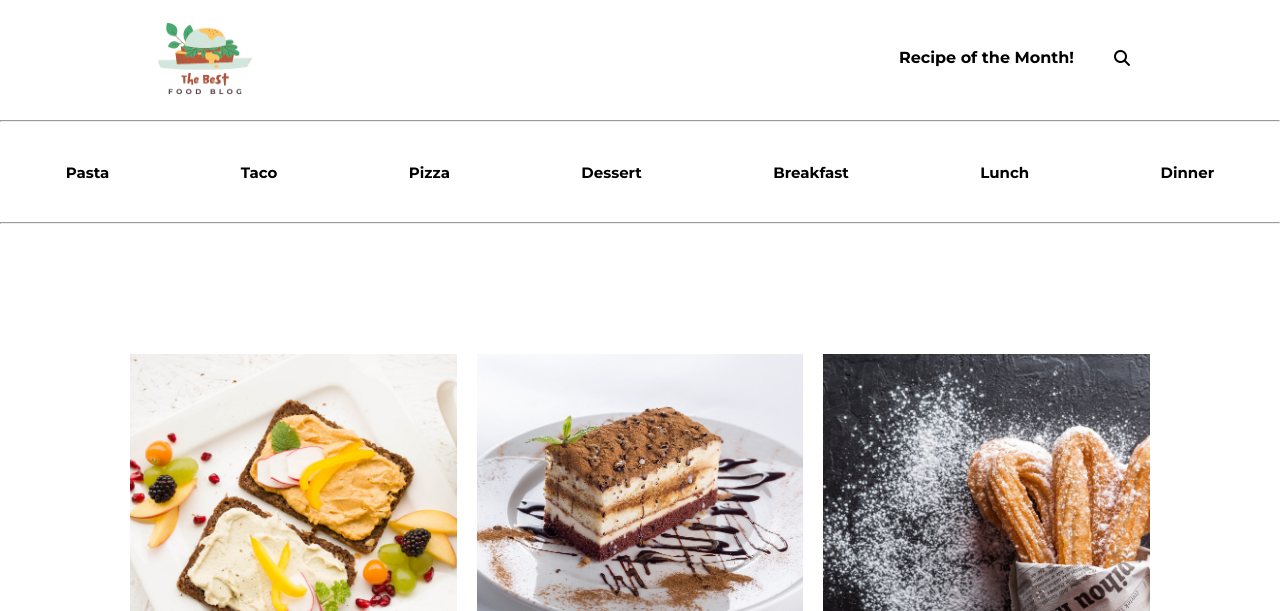
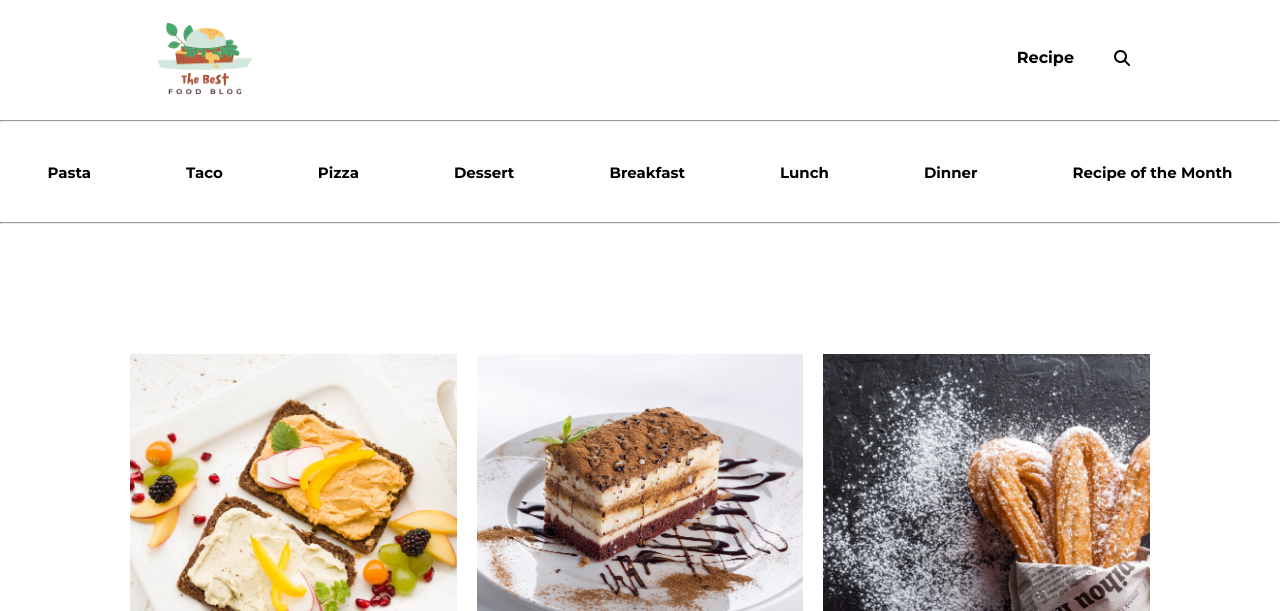
Before and after one commit to Adipe92/FE15-CR2-Adrian, a plain HTML site: page index.html in a window 1280 px wide. Shown: the top 611 px of the page. Drawn offline with Linux system fonts and the light colour scheme.

Commit message:
index file changed

```diff
--- a/index.html
+++ b/index.html
@@ -21,8 +21,7 @@
             </div>
             <div class="bars">
                 <div>
-                    <h2><a href="https://www.bbcgoodfood.com/recipes/chicken-chorizo-jambalaya" target="blank">Recipe of
-                            the Month!</a></h2>
+                    <h2><a href="https://www.bbcgoodfood.com/recipes/chicken-chorizo-jambalaya" target="blank">Recipe</a></h2>
                 </div>
                 <div class="fas">
                     <i class="fas fa-search"></i>
@@ -40,6 +39,7 @@
             <div class="btn"><a href="#">Breakfast</a></div>
             <div class="btn"><a href="#">Lunch</a></div>
             <div class="btn"><a href="#">Dinner</a></div>
+            <div class="btn"><a href="#">Recipe of the Month</a></div>
         </div>
     </nav>
     <hr>
```
